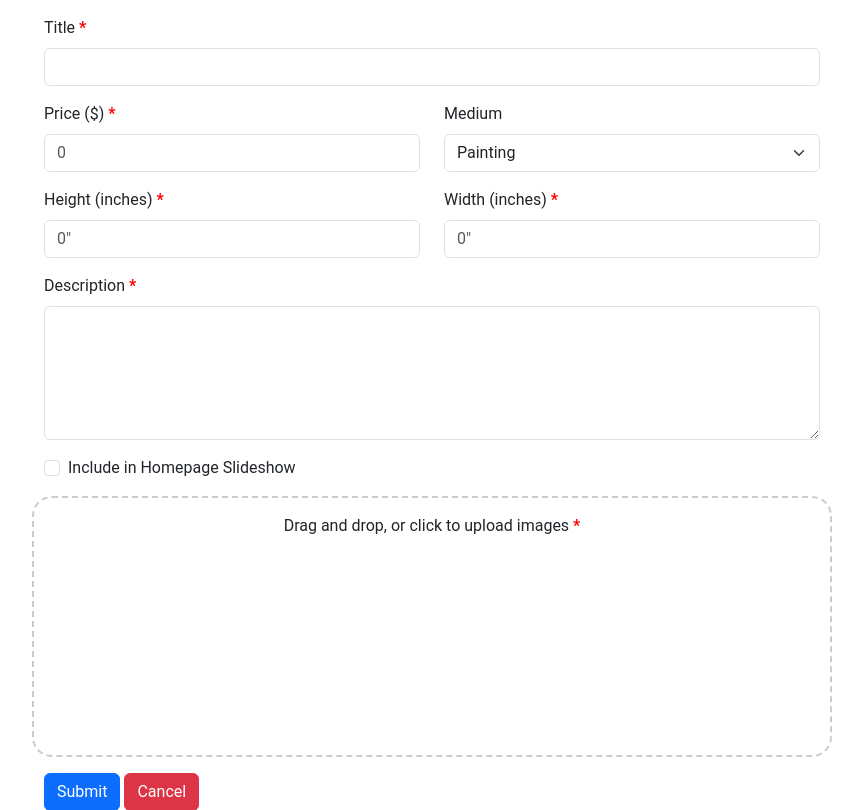
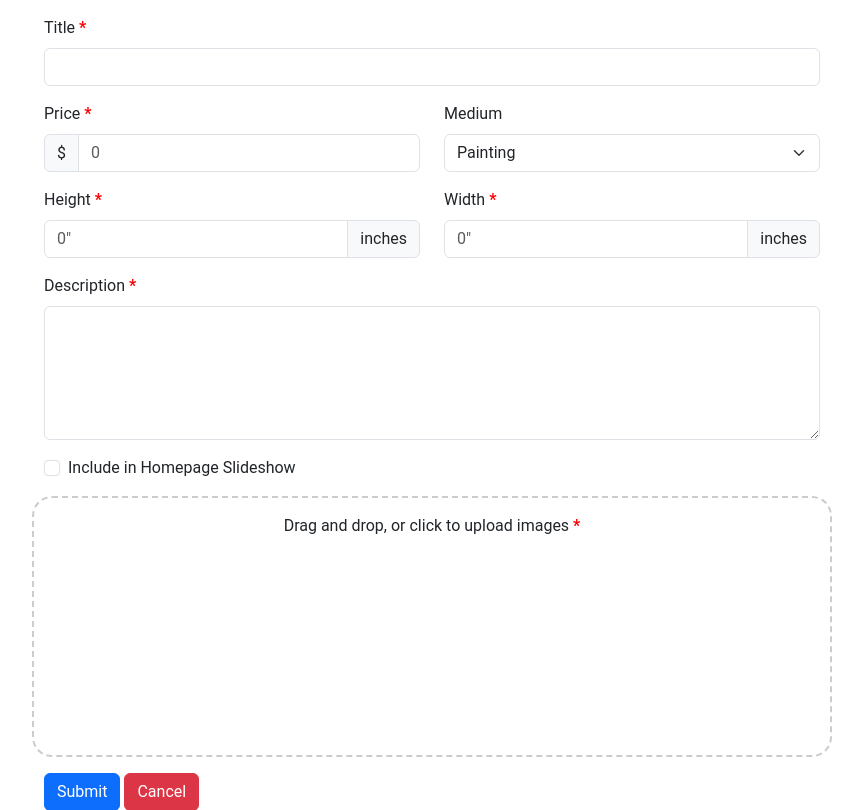
Before and after one commit to jefnic23/ceynic-api, a Flask app: page /admin/create in a window 1280 px wide. Shown: the part 58-868 px from the top of the page, without its empty margins (208-1071 px from the left). Run offline with Flask 2, Linux system fonts and the light colour scheme; the visitor is signed in with stand-in values (Sample User, id 1); some libraries are stand-ins or nearby versions.

Commit message:
better form styling

```diff
--- a/app/templates/admin/create.html
+++ b/app/templates/admin/create.html
@@ -19,8 +19,11 @@
             </div>
             <div class="mb-3 row">
                 <div class="col">
-                    <label for="price" class="form-label">Price ($) <strong style="color: red">*</strong></label>
-                    <input id="price" name="price" class="form-control" type="number" min="0" placeholder="0" required />
+                    <label for="price" class="form-label">Price <strong style="color: red">*</strong></label>
+                    <div class="input-group">
+                        <span class="input-group-text">$</span>
+                        <input id="price" name="price" class="form-control" type="number" min="0" placeholder="0" required />
+                    </div>
                     <div class="invalid-feedback">Please enter a price.</div>
                 </div>
                 <div class="col">
@@ -33,13 +36,19 @@
             </div>
             <div class="mb-3 row">
                 <div class="col">
-                    <label for="height" class="form-label">Height (inches) <strong style="color: red">*</strong></label>
-                    <input id="height" name="height" class="form-control" type="number" min="0" placeholder='0"' required />
+                    <label for="height" class="form-label">Height <strong style="color: red">*</strong></label>
+                    <div class="input-group">
+                        <input id="height" name="height" class="form-control" type="number" min="0" placeholder='0"' required />
+                        <span class="input-group-text">inches</span>
+                    </div>
                     <div class="invalid-feedback">Please enter a height.</div>
                 </div>
                 <div class="col">
-                    <label for="width" class="form-label">Width (inches) <strong style="color: red">*</strong></label>
-                    <input id="width" name="width" class="form-control" type="number" min="0" placeholder='0"' required />
+                    <label for="width" class="form-label">Width <strong style="color: red">*</strong></label>
+                    <div class="input-group">
+                        <input id="width" name="width" class="form-control" type="number" min="0" placeholder='0"' required />
+                        <span class="input-group-text">inches</span>
+                    </div>
                     <div class="invalid-feedback">Please enter a width.</div>
                 </div>
             </div>
```
Also changed, not shown: app/templates/admin/update.html (+16 -7 lines).
